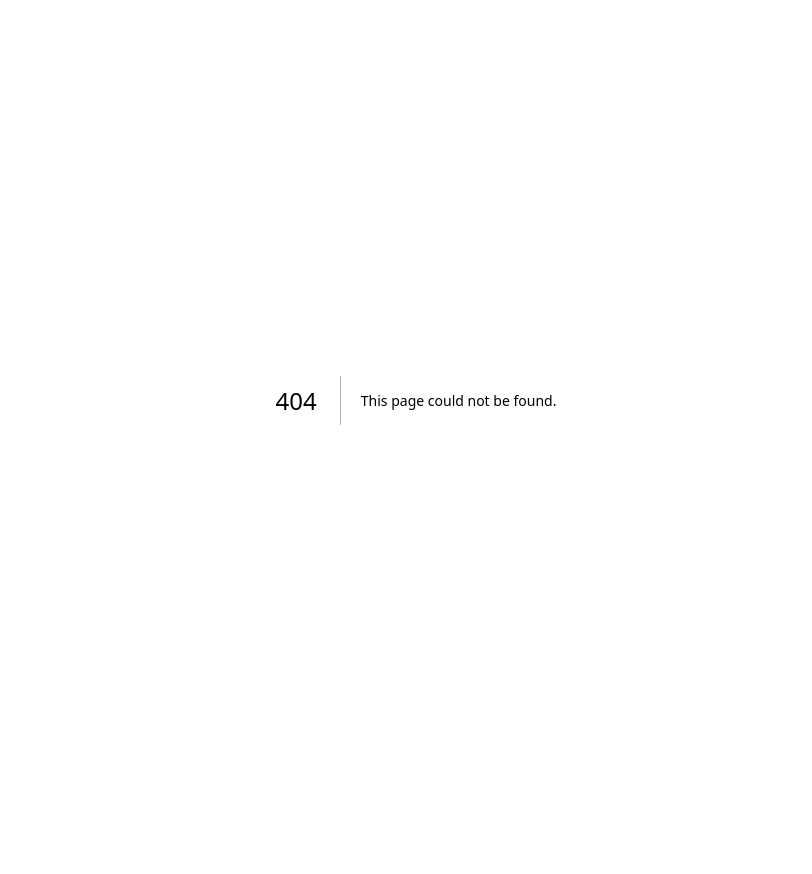
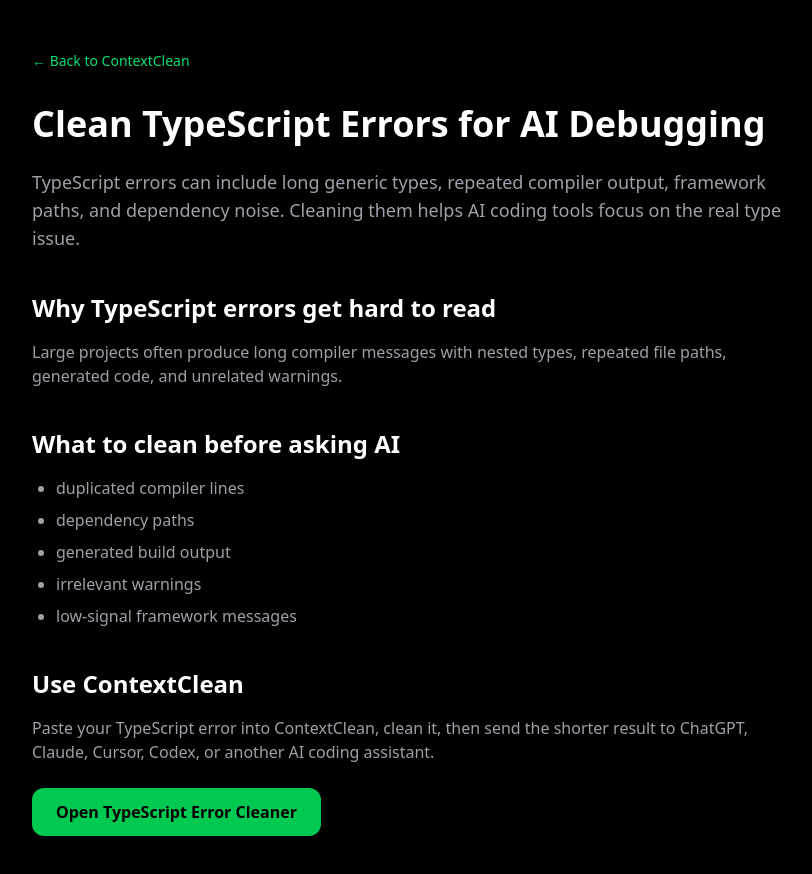
Before and after one commit to hyuchao25/contextclean, a Next.js app: page /clean-typescript-error-for-ai in a window 1280 px wide. Before the commit this address had no page. Shown: the top 874 px of the page, without its empty margins (224-1036 px from the left). Before the commit the page ends 800 px from the top, so only its background shows below. Built offline with nearby package versions, Linux system fonts and the light colour scheme.

Commit message:
Add more log cleaning guide pages

```diff
--- /dev/null
+++ b/src/app/clean-ci-error-log/page.tsx
@@ -0,0 +1,43 @@
+export default function CleanCIErrorLogPage() {
+  return (
+    <main className="min-h-screen bg-black px-6 py-12 text-white">
+      <article className="mx-auto max-w-3xl">
+        <a href="/" className="text-sm text-green-400 hover:text-green-300">← Back to ContextClean</a>
+
+        <h1 className="mt-8 mb-6 text-4xl font-bold">
+          Clean CI Error Logs for AI Debugging
+        </h1>
+
+        <p className="mb-6 text-lg text-zinc-400">
+          CI logs from GitHub Actions, GitLab CI, CircleCI, and other pipelines often
+          contain setup output, dependency installation logs, and repeated failure lines.
+        </p>
+
+        <h2 className="mt-10 mb-4 text-2xl font-bold">Why CI logs are hard for AI</h2>
+        <p className="mb-4 text-zinc-400">
+          CI output often mixes the real failure with setup commands, environment logs,
+          build steps, package manager noise, and unrelated warnings.
+        </p>
+
+        <h2 className="mt-10 mb-4 text-2xl font-bold">What to clean before asking AI</h2>
+        <ul className="mb-6 list-disc space-y-2 pl-6 text-zinc-400">
+          <li>dependency install output</li>
+          <li>setup logs</li>
+          <li>repeated failed command lines</li>
+          <li>cached step messages</li>
+          <li>empty or low-signal lines</li>
+        </ul>
+
+        <h2 className="mt-10 mb-4 text-2xl font-bold">Use ContextClean</h2>
+        <p className="mb-6 text-zinc-400">
+          Paste your CI error log into ContextClean, clean it, then send the shorter
+          output to ChatGPT, Claude, Cursor, Codex, or another AI coding assistant.
+        </p>
+
+        <a href="/" className="inline-block rounded-xl bg-green-500 px-6 py-3 font-bold text-black">
+          Open CI Log Cleaner
+        </a>
+      </article>
+    </main>
+  );
+}
--- /dev/null
+++ b/src/app/clean-docker-build-log/page.tsx
@@ -0,0 +1,43 @@
+export default function CleanDockerBuildLogPage() {
+  return (
+    <main className="min-h-screen bg-black px-6 py-12 text-white">
+      <article className="mx-auto max-w-3xl">
+        <a href="/" className="text-sm text-green-400 hover:text-green-300">← Back to ContextClean</a>
+
+        <h1 className="mt-8 mb-6 text-4xl font-bold">
+          Clean Docker Build Logs for AI Debugging
+        </h1>
+
+        <p className="mb-6 text-lg text-zinc-400">
+          Docker build logs can be long, repetitive, and filled with package manager
+          output. Cleaning them before asking AI can make build failures easier to debug.
+        </p>
+
+        <h2 className="mt-10 mb-4 text-2xl font-bold">Why Docker logs get noisy</h2>
+        <p className="mb-4 text-zinc-400">
+          A failed Docker build may include installation progress, cached layers,
+          package manager details, warnings, and repeated command output.
+        </p>
+
+        <h2 className="mt-10 mb-4 text-2xl font-bold">What to clean before using AI</h2>
+        <ul className="mb-6 list-disc space-y-2 pl-6 text-zinc-400">
+          <li>repeated build steps</li>
+          <li>package install noise</li>
+          <li>cached layer output</li>
+          <li>empty lines</li>
+          <li>unrelated warnings</li>
+        </ul>
+
+        <h2 className="mt-10 mb-4 text-2xl font-bold">Use ContextClean</h2>
+        <p className="mb-6 text-zinc-400">
+          Paste your Docker build log into ContextClean, clean it, then send the shorter
+          version to ChatGPT, Claude, Cursor, or Codex.
+        </p>
+
+        <a href="/" className="inline-block rounded-xl bg-green-500 px-6 py-3 font-bold text-black">
+          Open Docker Log Cleaner
+        </a>
+      </article>
+    </main>
+  );
+}
--- /dev/null
+++ b/src/app/clean-typescript-error-for-ai/page.tsx
@@ -0,0 +1,44 @@
+export default function CleanTypeScriptErrorForAIPage() {
+  return (
+    <main className="min-h-screen bg-black px-6 py-12 text-white">
+      <article className="mx-auto max-w-3xl">
+        <a href="/" className="text-sm text-green-400 hover:text-green-300">← Back to ContextClean</a>
+
+        <h1 className="mt-8 mb-6 text-4xl font-bold">
+          Clean TypeScript Errors for AI Debugging
+        </h1>
+
+        <p className="mb-6 text-lg text-zinc-400">
+          TypeScript errors can include long generic types, repeated compiler output,
+          framework paths, and dependency noise. Cleaning them helps AI coding tools
+          focus on the real type issue.
+        </p>
+
+        <h2 className="mt-10 mb-4 text-2xl font-bold">Why TypeScript errors get hard to read</h2>
+        <p className="mb-4 text-zinc-400">
+          Large projects often produce long compiler messages with nested types,
+          repeated file paths, generated code, and unrelated warnings.
+        </p>
+
+        <h2 className="mt-10 mb-4 text-2xl font-bold">What to clean before asking AI</h2>
+        <ul className="mb-6 list-disc space-y-2 pl-6 text-zinc-400">
+          <li>duplicated compiler lines</li>
+          <li>dependency paths</li>
+          <li>generated build output</li>
+          <li>irrelevant warnings</li>
+          <li>low-signal framework messages</li>
+        </ul>
+
+        <h2 className="mt-10 mb-4 text-2xl font-bold">Use ContextClean</h2>
+        <p className="mb-6 text-zinc-400">
+          Paste your TypeScript error into ContextClean, clean it, then send the shorter
+          result to ChatGPT, Claude, Cursor, Codex, or another AI coding assistant.
+        </p>
+
+        <a href="/" className="inline-block rounded-xl bg-green-500 px-6 py-3 font-bold text-black">
+          Open TypeScript Error Cleaner
+        </a>
+      </article>
+    </main>
+  );
+}
--- a/src/app/page.tsx
+++ b/src/app/page.tsx
@@ -153,6 +153,29 @@
               <p>Make Next.js build logs shorter and easier for AI assistants to understand.</p>
             </a>
           </div>
+          <a
+              href="/clean-typescript-error-for-ai"
+              className="rounded-xl border border-zinc-800 p-4 text-zinc-300 hover:border-green-500 hover:text-white"
+            >
+              <h3 className="mb-2 font-bold text-white">Clean TypeScript Errors</h3>
+              <p>Shorten TypeScript compiler errors before asking AI for debugging help.</p>
+            </a>
+
+            <a
+              href="/clean-docker-build-log"
+              className="rounded-xl border border-zinc-800 p-4 text-zinc-300 hover:border-green-500 hover:text-white"
+            >
+              <h3 className="mb-2 font-bold text-white">Clean Docker Build Logs</h3>
+              <p>Remove noisy Docker build output before sending logs to AI coding tools.</p>
+            </a>
+
+            <a
+              href="/clean-ci-error-log"
+              className="rounded-xl border border-zinc-800 p-4 text-zinc-300 hover:border-green-500 hover:text-white"
+            >
+              <h3 className="mb-2 font-bold text-white">Clean CI Error Logs</h3>
+              <p>Prepare cleaner GitHub Actions and CI logs for AI debugging.</p>
+            </a>
         </section>
               <footer className="mt-12 border-t border-zinc-800 pt-6 text-sm text-zinc-500">
           <div className="flex gap-4">
--- a/src/app/sitemap.ts
+++ b/src/app/sitemap.ts
@@ -56,5 +56,23 @@
       changeFrequency: "monthly",
       priority: 0.8,
     },
+    {
+      url: "https://www.contextclean.dev/clean-typescript-error-for-ai",
+      lastModified: new Date(),
+      changeFrequency: "monthly",
+      priority: 0.8,
+    },
+    {
+      url: "https://www.contextclean.dev/clean-docker-build-log",
+      lastModified: new Date(),
+      changeFrequency: "monthly",
+      priority: 0.8,
+    },
+    {
+      url: "https://www.contextclean.dev/clean-ci-error-log",
+      lastModified: new Date(),
+      changeFrequency: "monthly",
+      priority: 0.8,
+    },
   ];
 }
```
